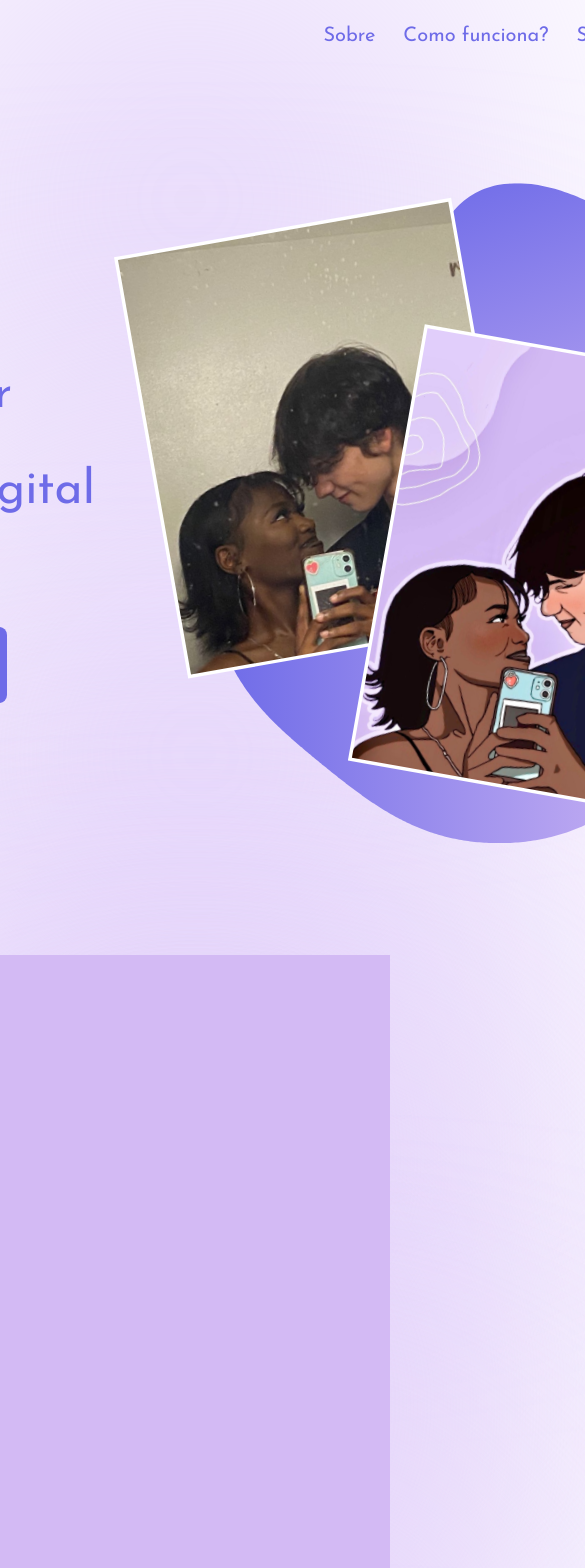
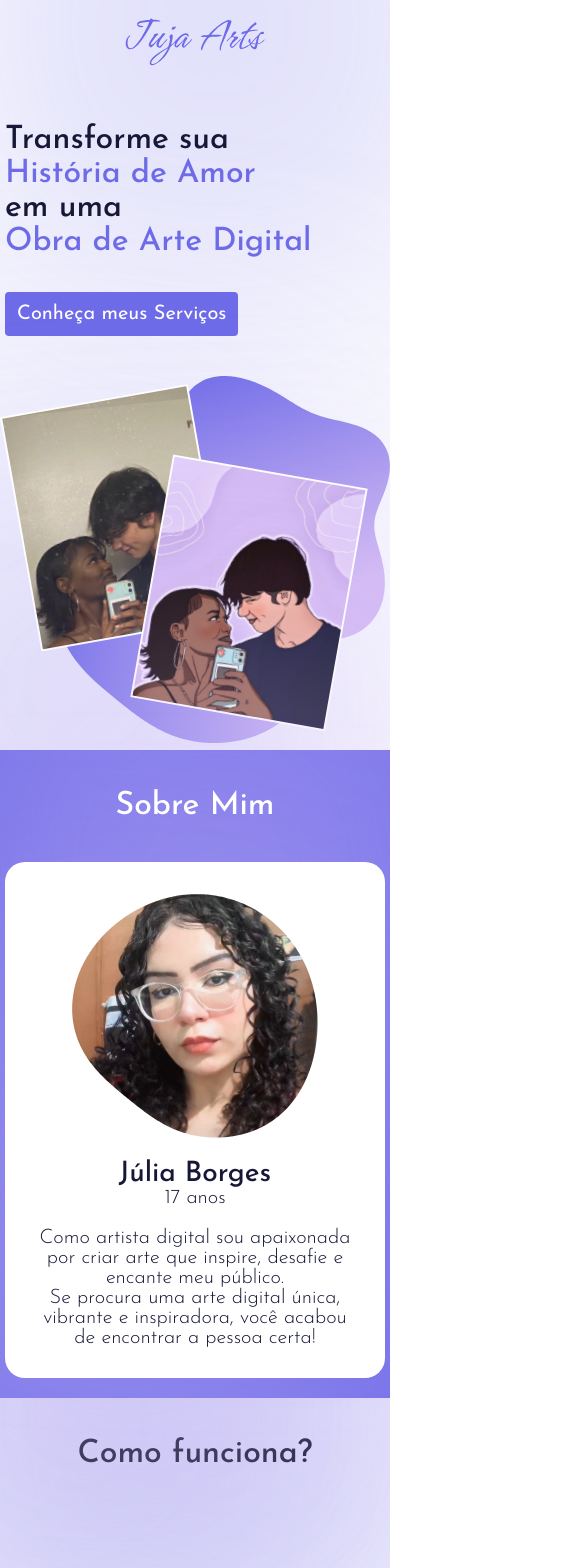
Before and after one commit to lwfe/Juja-Arts, a Next.js app: page / in a window 390 px wide. Shown: the top 1568 px of the page, 585 px wide, since content can reach past the window. Built offline with nearby package versions, Linux system fonts and the light colour scheme.

Commit message:
removendo tailwindcss + instalando styled components + recriando sections agora no mobile first + hero e sobre mim sections finalizadas

```diff
--- a/package.json
+++ b/package.json
@@ -17,7 +17,10 @@
     "postcss": "8.4.23",
     "react": "18.2.0",
     "react-dom": "18.2.0",
-    "tailwindcss": "3.3.2",
+    "styled-components": "^6.0.0-rc.2",
     "typescript": "5.0.4"
+  },
+  "resolutions": {
+    "styled-components": "^5"
   }
 }
--- a/postcss.config.js
+++ b/postcss.config.js
@@ -1,6 +1,5 @@
 module.exports = {
   plugins: {
-    tailwindcss: {},
     autoprefixer: {},
   },
 }
--- a/src/app/page.tsx
+++ b/src/app/page.tsx
@@ -1,73 +1,67 @@
+'use client'
 import Image from 'next/image'
+import * as S from '../styles/home.styles'
 
 export default function Home() {
   return (
-    <div className='flex flex-col justify-center w-full'>
-      <section id='inicio' className="flex flex-col w-full h-[955px] items-center relative">
+    <S.Container>
+      <S.Section id='Inicio'>
+        <S.ContentWrapper>
+          <S.Header>
+            <img src="/JujaArtsLogo.svg" alt="logo da Juja Arts" />
+            <S.Menu />
+          </S.Header>
 
-        <div className='flex justify-between w-[1110px] py-3'>
-          <Image src={'/JujaArtsLogo.svg'} alt='' width={141} height={66} />
-          <ul className='flex flex-row text-xl text-primary gap-7 items-center'>
-            <li><a href='#Main'>Sobre</a></li>
-            <li>Como funciona?</li>
-            <li>Serviços</li>
-            <li>Contato</li>
-          </ul>
-        </div>
-
-        <div className='flex h-full justify-between items-center w-[1110px] relative'>
-          <div className='flex flex-col gap-28'>
-            <div>
-              <h1 className='text-5xl text-text'>Transforme sua</h1>
-              <h1 className='text-5xl text-primary'>História de Amor</h1>
-              <h1 className='text-5xl text-text'>Em uma</h1>
-              <h1 className='text-5xl text-primary'>Obra de Arte Digital</h1>
+          <S.Content>
+            <div id='title-div'>
+              <S.ContentTitle>Transforme sua</S.ContentTitle>
+              <S.ContentTitlePrimary>História de Amor</S.ContentTitlePrimary>
+              <S.ContentTitle>em uma</S.ContentTitle>
+              <S.ContentTitlePrimary>Obra de Arte Digital</S.ContentTitlePrimary>
+              <a href="#">Conheça meus Serviços</a>
             </div>
 
-            <a href="#serviços" className='w-fit bg-primary rounded-lg px-8 py-5 font-light text-3xl text-white'>
-              Conheça meus Serviços!
-            </a>
-          </div>
 
+            <img id="heroimage" src="/HeroImage.svg" alt="Imagem exemplo de arte digital" />
+          </S.Content>
 
-          <Image className='-right-16 top-1/2 -translate-y-1/2 absolute ' src='/HeroImage.svg' alt='' width={700} height={700} />
+          <S.GradientTop />
+          <S.GradientBottom />
+        </S.ContentWrapper>
+      </S.Section>
 
-        </div>
+      <S.SectionBgPrimary id='sobre-mim'>
+        <S.ContentWrapper>
+          <S.Content>
+            <h2>Sobre Mim</h2>
+            <S.Card>
+              <img id='jujaimage' src="/Juja.svg" alt="Imagem de Júlia" />
+              <div>
+                <h1>Júlia Borges</h1>
+                <p>17 anos</p>
+              </div>
+              <p>Como artista digital sou apaixonada por criar arte que inspire, desafie e encante meu público. <br />
+                Se procura uma arte digital única, vibrante e inspiradora, você acabou de encontrar a pessoa certa!</p>
+            </S.Card>
+          </S.Content>
 
-        <div id="radial-top"></div>
-        <div id="radial-bottom"></div>
-      </section>
+          <S.GradientTopLight />
+          <S.GradientBottomLight />
+        </S.ContentWrapper>
+      </S.SectionBgPrimary>
 
+      <S.Section id='como-funciona'>
+        <S.ContentWrapper>
+          <S.Content>
+            <h3>Como funciona?</h3>
 
-      <section id='Main' className="flex flex-col bg-light w-full h-[650px] items-center relative">
+          </S.Content>
 
-        <div id="radial-top"></div>
-        <div id="radial-bottom"></div>
-      </section>
+          <S.GradientTop />
+          <S.GradientBottom />
+        </S.ContentWrapper>
+      </S.Section>
 
-      <section id='Main' className="flex flex-col w-full h-[850px] items-center relative">
-
-        <div id="radial-top"></div>
-        <div id="radial-bottom"></div>
-      </section>
-
-      <section id='Main' className="flex flex-col bg-light w-full h-[650px] items-center relative">
-
-        <div id="radial-top"></div>
-        <div id="radial-bottom"></div>
-      </section>
-
-      <section id='Main' className="flex flex-col w-full h-[500px] items-center relative">
-
-        <div id="radial-top"></div>
-        <div id="radial-bottom"></div>
-      </section>
-
-      <section id='Main' className="flex flex-col bg-light w-full h-[100px] justify-center items-center relative">
-
-        <h1 className='text-2xl font-light'>Juja Arts | 2023</h1>
-      </section>
-
-    </div>
+    </S.Container>
   )
 }
--- a/src/styles/globals.css
+++ b/src/styles/globals.css
@@ -1,33 +1,20 @@
-@tailwind base;
-@tailwind components;
-@tailwind utilities;
-
-body {
+* {
     box-sizing: border-box;
     padding: 0;
     margin: 0;
+}
+
+body {
+    width:100vw;
     max-width: 100vw;
     overflow-x: hidden;
 }
 
-#radial-top {
-    position: absolute;
-    width: 600px;
-    height: 600px;
-    top: -100px;
-    right: -100px;
-    background: radial-gradient(50% 50% at 50% 50%, rgba(211, 186, 244, 0.35) 0%, rgba(225, 206, 251, 0.94) 100%);
-    filter: blur(150px);
-    z-index: -9999;
+li {
+    list-style: none;
 }
 
-#radial-bottom {
-    position: absolute;
-    width: 600px;
-    height: 600px;
-    bottom: -100px;
-    left:-100px;
-    background: radial-gradient(50% 50% at 50% 50%, rgba(211, 186, 244, 0.35) 0%, rgba(225, 206, 251, 0.94) 100%);
-    filter: blur(150px);
-    z-index: -9999;
+a {
+    color:black;
+    text-decoration: none;
 }
--- /dev/null
+++ b/src/styles/home.styles.ts
@@ -0,0 +1,195 @@
+import { styled } from "styled-components";
+
+export const Container = styled.div`
+    display: flex;
+    flex-direction: column;
+    align-items: center;
+    width: 100%;
+    max-height: fit-content;
+
+    #sobre-mim {
+        z-index: 1000;
+    }
+`;
+
+export const Section = styled.section`
+    width: 100%;
+    height: fit-content;
+    max-height: 750px;
+    display: flex;
+    flex-direction: column;
+    align-items: center;
+    z-index: 999;
+`;
+
+export const SectionBgPrimary = styled.section`
+    width: 100%;
+    height: fit-content;
+    max-height: 750px;
+    display: flex;
+    flex-direction: column;
+    align-items: center;
+    background-color: #6E6BE8;
+    z-index: 998;
+`;
+
+export const Header = styled.div`
+    width: 100%;
+    max-width: 380px;
+    display: flex;
+    align-items: center;
+    justify-content: center;
+    padding: 12px 0 12px 0;
+
+    img {
+        width: 140px;
+        height: 60px;
+    }
+`;
+
+export const ContentWrapper = styled.div`
+    display: flex;
+    flex-direction: column;
+    align-items: center;
+    width: 100%;
+    height: 100%;
+    max-width: 425px;
+    position: relative;
+`;
+
+
+export const Menu = styled.div`
+    display: none;
+`;
+
+export const Content = styled.div`
+    display: flex;
+    flex-direction: column;
+    align-items: center;
+    margin: 40px 0 20px 0;
+    position: relative;
+    height: 100%;
+    width: 100%;
+    max-width: 380px;
+    gap: 40px;
+
+    #title-div {
+        display: flex;
+        flex-direction: column;
+        width: 100%;
+        gap: 2px;
+
+        a {
+            margin-top: 32px;
+            width: fit-content;
+            color: white;
+            font-size: 20px;
+            background-color: #6E6BE8;
+            padding: 12px;
+            border-radius: 4px;
+        }
+    }
+
+    #heroimage {
+        width: 390px;
+        height: auto;
+    }
+
+    #jujaimage {
+        width: 250px;
+        height: auto;
+    }
+
+    h2 {
+        color: white;
+        font-size: 32px;
+        font-weight: 500;
+    }
+
+    h3 {
+        color: #171837;
+        font-size: 32px;
+        font-weight: 500;
+    }
+`;
+
+export const ContentTitle = styled.h1`
+    color: #171837;
+    font-size: 32px;
+    font-weight: 500;
+`;
+
+export const ContentTitlePrimary = styled.h1`
+    color: #6E6BE8;
+    font-size: 32px;
+    font-weight: 500;
+`;
+
+export const Card = styled.div`
+    display: flex;
+    flex-direction: column;
+    align-items: center;
+    padding: 30px;
+    background-color: white;
+    gap: 20px;
+    width: 100%;
+    height: fit-content;
+    border-radius: 20px;
+
+    p {
+        color: #171837;
+        font-weight: 300;
+        font-size: 20px;
+        text-align: center;
+    }
+
+    h1 {
+        color: #171837;
+        font-size: 28px;
+        font-weight: 500;
+    }
+`;
+
+export const GradientTop = styled.div`
+    position: absolute;
+    width: 350px;
+    height: 350px;
+    top: -150px;
+    right: 0px;
+    background: radial-gradient( rgba(110, 107, 232, 0.12) 0%, rgba(110, 107, 232, 0.8) 100%);
+    filter: blur(150px);
+    z-index: -9999;
+`;
+
+export const GradientBottom = styled.div`
+    position: absolute;
+    width: 350px;
+    height: 350px;
+    bottom: -100px;
+    left:-100px;
+    background: radial-gradient( rgba(110, 107, 232, 0.12) 0%, rgba(110, 107, 232, 0.8) 100%);
+    filter: blur(150px);
+    z-index: -9999;
+`;
+
+export const GradientTopLight = styled.div`
+    position: absolute;
+    width: 350px;
+    height: 350px;
+    top: -50px;
+    right: 0;
+    background: radial-gradient( rgba(211, 186, 244, 0.47) 0%, rgba(225, 206, 251, 0.88) 100%);
+    filter: blur(150px);
+    z-index: -9999;
+`;
+
+export const GradientBottomLight = styled.div`
+    position: absolute;
+    width: 350px;
+    height: 350px;
+    bottom: -50px;
+    left: -50px;
+    background: radial-gradient( rgba(211, 186, 244, 0.47) 0%, rgba(225, 206, 251, 0.88) 100%);
+    filter: blur(150px);
+    z-index: -9999;
+`;
--- a/tailwind.config.js
+++ /dev/null
@@ -1,18 +0,0 @@
-/** @type {import('tailwindcss').Config} */
-module.exports = {
-  content: [
-    './src/pages/**/*.{js,ts,jsx,tsx,mdx}',
-    './src/components/**/*.{js,ts,jsx,tsx,mdx}',
-    './src/app/**/*.{js,ts,jsx,tsx,mdx}',
-  ],
-  theme: {
-    extend:{
-      colors:{
-        primary: '#6E6BE8',
-        light: '#D3BAF4',
-        text: '#171837'
-      }
-    }
-  },
-  plugins: [],
-}
```
Also changed, not shown: public/Juja.svg (added), 1 other file (tests, documents, lock files or other folders).
